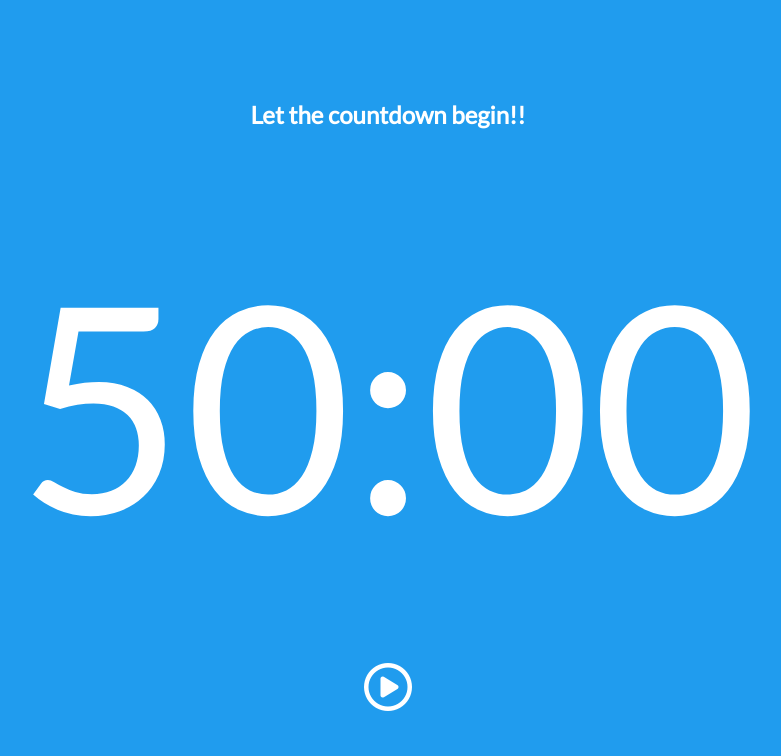
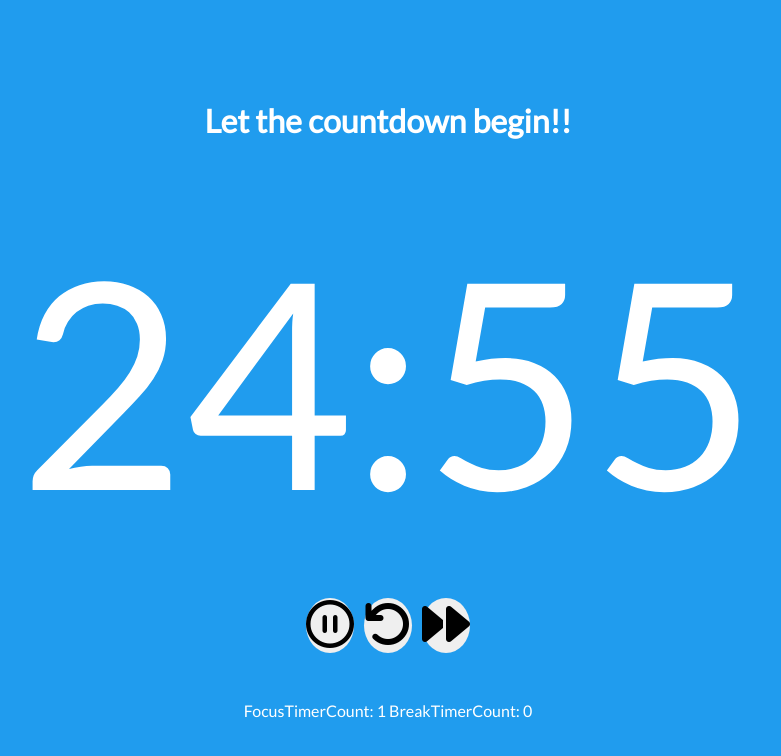
Before and after one commit to fire4dev/roga-timer, a Vue app: page / in a window 1280 px wide. Shown: the top 756 px of the page, without its empty margins (252-1033 px from the left). Built offline with nearby package versions, Linux system fonts and the light colour scheme.

Commit message:
Auto start timer and auto change between times Seted focus time to 25 min, break to 5 min and long break to 30 min Changing background colors and titles Reset time now is reseting current break/focus time Counting break/focus times

```diff
--- a/src/store/modules/timer.js
+++ b/src/store/modules/timer.js
@@ -1,8 +1,8 @@
 const state = {
-  focusTime: 50,
-  shortBreak: 10,
-  longBreak: 2,
-  autoStart: false
+  focusTime: 25,
+  shortBreak: 5,
+  longBreak: 30,
+  autoStart: true
 }
 
 const getters = {
--- a/src/views/Timer.vue
+++ b/src/views/Timer.vue
@@ -1,6 +1,6 @@
 <template>
-  <div class="timer">
-    <h2 class="title">{{title}}</h2>
+  <div class="timer" :style="styleTimerBackground">
+    <h1 class="title">{{title}}</h1>
 
     <div id="countdown">
       <div id="minutes">{{minutes}}</div>
@@ -30,9 +30,21 @@
         id="reset"
         class="button"
         v-if="resetButton"
-        @click="resetTimer">
+        @click="resetCurrentTime">
           <i class="fas fa-undo"></i>
       </button>
+
+      <button
+        id="forward"
+        class="button"
+        @click="forwardTimer">
+        <i class="fas fa-forward"></i>
+      </button>
+    </div>
+
+    <div>
+      <label> FocusTimerCount: {{focusTimeCount}}</label>
+      <label> BreakTimerCount: {{breakTimeCount}}</label>
     </div>
   </div>
 </template>
@@ -47,12 +59,19 @@ export default {
       totalTime: 0,
       resetButton: false,
       title: 'Let the countdown begin!!',
-      inFocusTime: true
+      inFocusTime: true,
+      inBreakTime: false,
+      inLongBreakTime: false,
+      focusTimeCount: 1,
+      breakTimeCount: 0,
+      LongBreakTimeCount: 0,
+      styleTimerBackground: 'background-color: #209cee'
     }
   },
 
   beforeMount () {
     this.totalTime = this.focusTime * 60
+    if (this.autoStart) { this.startTimer() }
   },
 
   methods: {
@@ -66,8 +85,32 @@ export default {
       this.resetButton = true
     },
     resetTimer () {
-      const time = this.inFocusTime ? this.shortBreak : this.focusTime
-      this.inFocusTime = !this.inFocusTime
+      let time = 0
+      // Define next timer
+      if (this.inLongBreakTime) {
+        time = this.focusTime
+        this.inFocusTime = true
+        this.inLongBreakTime = false
+        this.inBreakTime = false
+      } else if (this.inFocusTime) {
+        time = this.shortBreak
+        this.inFocusTime = false
+        this.inLongBreakTime = false
+        this.inBreakTime = true
+      } else {
+        if (this.breakTimeCount > 0 && this.breakTimeCount % 2 === 0) {
+          time = this.longBreak
+          this.inFocusTime = false
+          this.inLongBreakTime = true
+          this.inBreakTime = false
+        } else {
+          time = this.focusTime
+          this.inFocusTime = true
+          this.inLongBreakTime = false
+          this.inBreakTime = false
+        }
+      }
+
       this.totalTime = (time * 60)
       clearInterval(this.timer)
       this.timer = null
@@ -86,6 +129,17 @@ export default {
         this.totalTime = 0
         this.resetTimer()
       }
+    },
+    forwardTimer () {
+      this.totalTime = 0
+    },
+    resetCurrentTime () {
+      this.totalTime = this.getCurrentTimer() * 60
+    },
+    getCurrentTimer () {
+      if (this.inFocusTime) { return this.focusTime }
+      if (this.inBreakTime) { return this.shortBreak }
+      if (this.inLongBreakTime) { return this.longBreak }
     }
   },
 
@@ -104,16 +158,35 @@ export default {
       const seconds = this.totalTime - (this.minutes * 60)
       return this.padTime(seconds)
     }
+  },
+
+  watch: {
+    inFocusTime (val) {
+      if (val === false) { return }
+      this.title = 'Time to focus!'
+      this.styleTimerBackground = 'background-color: #209cee'
+      this.focusTimeCount += 1
+    },
+    inBreakTime (val) {
+      if (val === false) { return }
+      this.title = 'A little break to breath!'
+      this.styleTimerBackground = 'background-color: #fd0000'
+      this.breakTimeCount += 1
+    },
+    inLongBreakTime (val) {
+      if (val === false) { return }
+      this.title = 'Lets have a long break'
+      this.styleTimerBackground = 'background-color: #8b0000'
+      this.longBreakTimeCount += 1
+    }
   }
 }
 </script>
 
 <style lang="scss">
   $timer-padding: 80px;
-  $bg-primary: #209cee;
 
   .timer {
-    background-color: $bg-primary;
     color: #fff;
     height: calc(100vh - 80px * 2);
     display: flex;
@@ -129,9 +202,7 @@ export default {
     }
 
     .button {
-      background-color: $bg-primary;
       border: none;
-      color: white;
       padding: 0;
       text-align: center;
       text-decoration: none;
```
Also changed, not shown: 1 other file (tests, documents, lock files or other folders).
